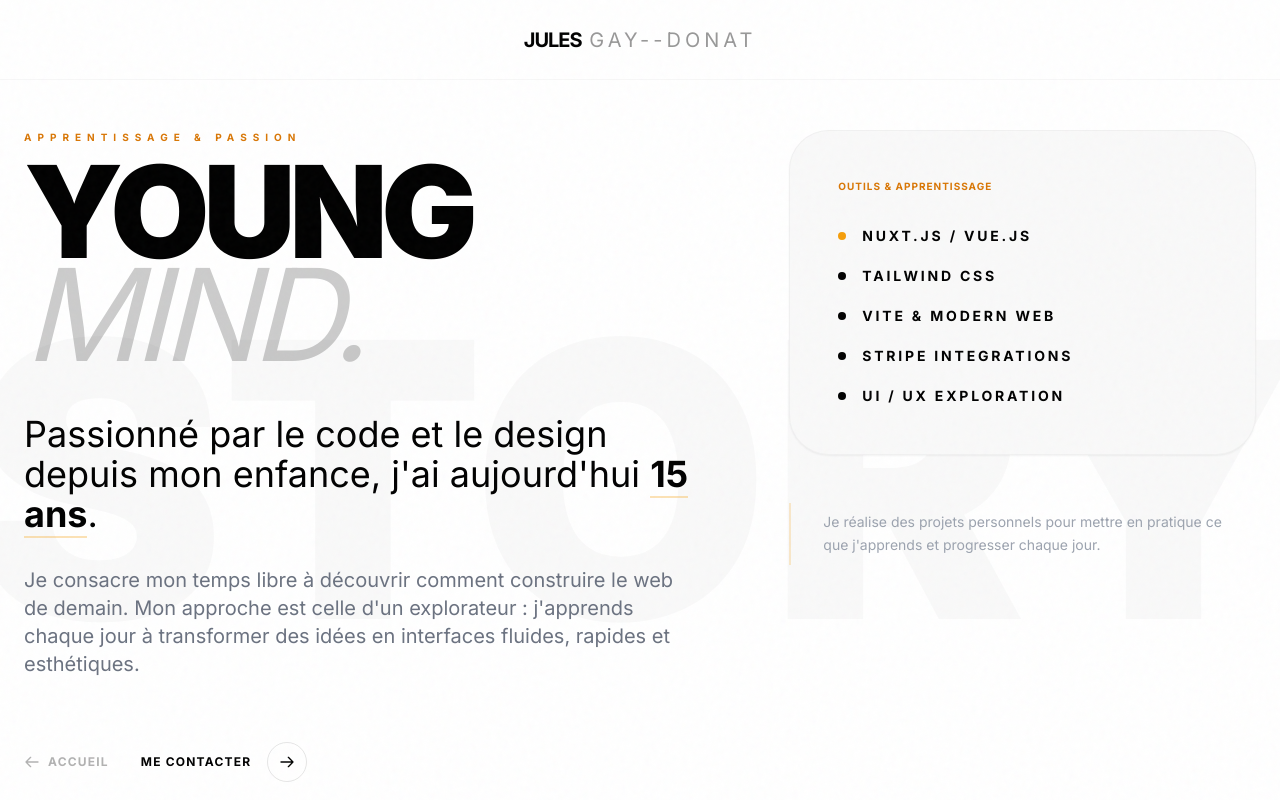
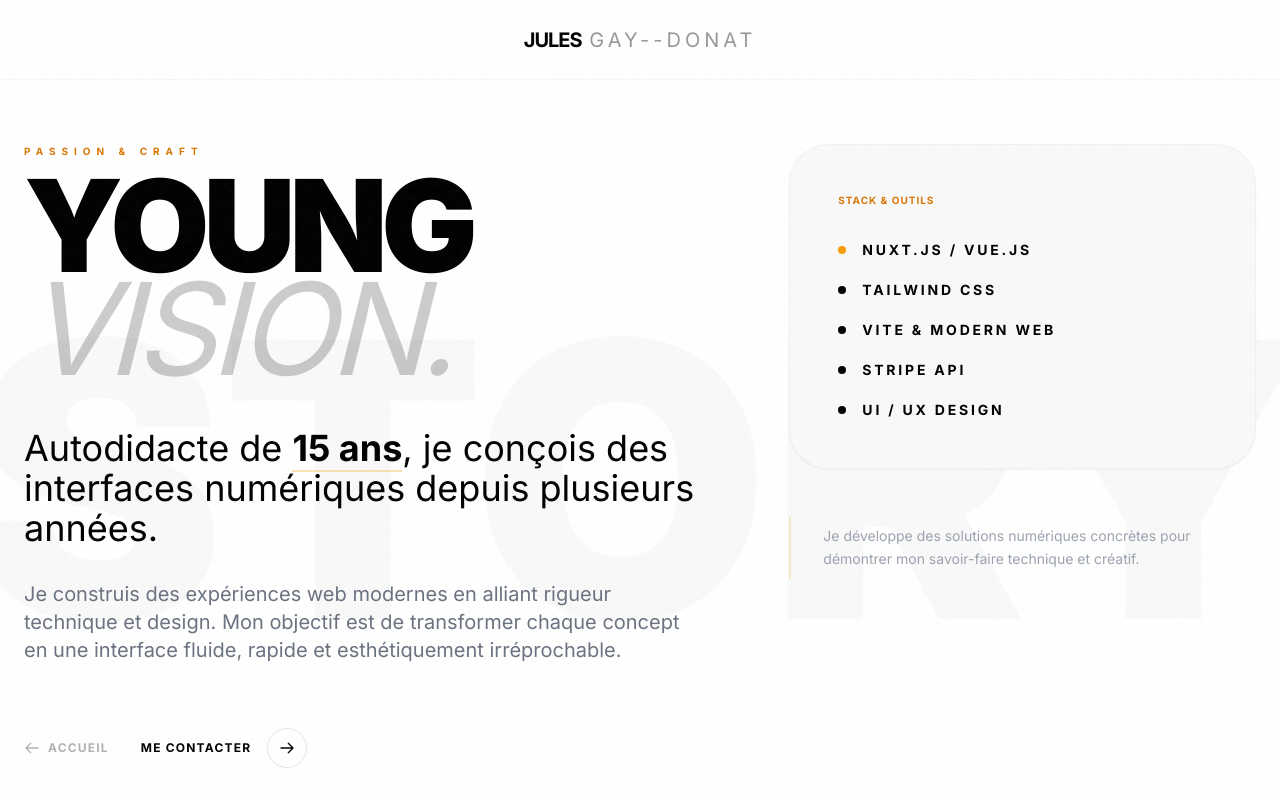
Before and after one commit to jules-gd-dev/showcase, a Nuxt app: page /about in a window 1280 px wide. Shown: the top 800 px of the page. Built offline with nearby package versions, Linux system fonts and the light colour scheme.

Commit message:
style: upgrade tone to experienced young developer

```diff
--- a/pages/about.vue
+++ b/pages/about.vue
@@ -21,32 +21,32 @@
               <div class="space-y-4">
                 <span
                   class="text-[10px] font-bold uppercase tracking-[0.6em] text-amber-600 block anim-fade-up"
-                  >Apprentissage & Passion</span
+                  >Passion & Craft</span
                 >
                 <h1
                   class="text-7xl md:text-[10vw] font-black leading-[0.8] tracking-tighter uppercase anim-reveal-index"
                 >
                   Young <br />
                   <span class="italic font-light opacity-20 text-black"
-                    >Mind.</span
+                    >Vision.</span
                   >
                 </h1>
               </div>
 
               <div class="space-y-8 anim-fade-up" style="animation-delay: 0.4s">
                 <p class="text-2xl md:text-4xl font-light leading-tight">
-                  Passionné par le code et le design depuis mon enfance, j'ai aujourd'hui
+                  Autodidacte de
                   <span
                     class="font-bold text-black border-b-2 border-amber-500/30"
                     >15 ans</span
-                  >.
+                  >, je conçois des interfaces numériques depuis plusieurs années.
                 </p>
                 <p
                   class="text-lg md:text-xl text-gray-500 leading-relaxed max-w-2xl"
                 >
-                  Je consacre mon temps libre à découvrir comment construire le web de demain.
-                  Mon approche est celle d'un explorateur : j'apprends chaque jour à transformer
-                  des idées en interfaces fluides, rapides et esthétiques.
+                  Je construis des expériences web modernes en alliant rigueur technique et design.
+                  Mon objectif est de transformer chaque concept en une interface fluide,
+                  rapide et esthétiquement irréprochable.
                 </p>
 
                 <div class="flex flex-wrap gap-8 items-center pt-8">
@@ -109,7 +109,7 @@
                   <h3
                     class="text-[10px] font-bold uppercase tracking-widest text-amber-600 mb-8"
                   >
-                    Outils & Apprentissage
+                    Stack & Outils
                   </h3>
                   <ul
                     class="space-y-5 text-sm font-bold uppercase tracking-[0.2em] text-black"
@@ -128,18 +128,18 @@
                     </li>
                     <li class="flex items-center gap-4">
                       <span class="w-2 h-2 bg-black rounded-full"></span> Stripe
-                      Integrations
+                      API
                     </li>
                     <li class="flex items-center gap-4">
                       <span class="w-2 h-2 bg-black rounded-full"></span> UI /
-                      UX Exploration
+                      UX Design
                     </li>
                   </ul>
                 </div>
                 <div
                   class="px-8 text-gray-400 text-sm leading-relaxed border-l-2 border-amber-500/20 py-2"
                 >
-                  Je réalise des projets personnels pour mettre en pratique ce que j'apprends et progresser chaque jour.
+                  Je développe des solutions numériques concrètes pour démontrer mon savoir-faire technique et créatif.
                 </div>
               </div>
             </div>
--- a/pages/index.vue
+++ b/pages/index.vue
@@ -5,15 +5,15 @@
       <section class="min-h-[90svh] flex flex-col justify-center items-center text-center px-6 relative overflow-hidden bg-white">
         <div class="relative z-10 space-y-16 md:space-y-24 mt-10">
           <div class="space-y-6">
-            <span class="hero-sub text-[10px] font-bold uppercase tracking-[0.6em] opacity-30 block">Independent Learner & Developer — Jules GAY--DONAT</span>
+            <span class="hero-sub text-[10px] font-bold uppercase tracking-[0.6em] opacity-30 block">Independent Developer & UI Enthusiast — Jules GAY--DONAT</span>
             <h1 class="hero-title text-[15vw] md:text-[13vw] font-black leading-[0.75] tracking-tighter uppercase select-none text-black">
-              Creative<br><span class="italic font-light opacity-20 text-black">Student</span>
+              Creative<br><span class="italic font-light opacity-20 text-black">Mind.</span>
             </h1>
           </div>
 
           <div class="hero-desc flex flex-col items-center space-y-10">
             <p class="text-lg md:text-2xl font-light opacity-50 max-w-xl leading-relaxed text-black">
-              Je suis un <span class="font-bold text-black opacity-100">jeune passionné de 15 ans</span>, j'explore le monde du <span class="font-bold text-black opacity-100">développement web</span> à travers des interfaces soignées.
+              À 15 ans, je conçois des <span class="font-bold text-black opacity-100">expériences numériques</span> modernes en alliant rigueur technique et esthétique.
             </p>
           </div>
         </div>
@@ -26,7 +26,7 @@
       <!-- PROJECTS -->
       <section id="work" class="py-32 bg-[#FBFBFB] relative z-10">
         <div class="container mx-auto px-6">
-          <h2 class="text-sm font-bold uppercase tracking-[0.4em] opacity-20 mb-20 text-center">Projets & Expérimentations</h2>
+          <h2 class="text-sm font-bold uppercase tracking-[0.4em] opacity-20 mb-20 text-center">Portfolio & Travaux de Démo</h2>
           <div class="grid grid-cols-1 lg:grid-cols-2 gap-x-20 gap-y-40 md:gap-y-64">
             <div v-for="(site, i) in sites" :key="site.id"
                  class="project-card group relative"
@@ -38,7 +38,7 @@
                     <img :src="site.imageUrl" class="project-img w-full h-full object-cover grayscale group-hover:grayscale-0 group-hover:scale-110 transition-all duration-1000" :alt="`Aperçu du site ${site.title}`" width="1000" height="625" loading="lazy">
                   </div>
                   <div class="absolute inset-0 bg-black/40 opacity-0 group-hover:opacity-100 transition-opacity duration-500 flex items-center justify-center pointer-events-none text-white font-bold uppercase text-[10px] tracking-widest">
-                    Découvrir le projet
+                    Explorer la démo
                   </div>
                 </div>
                 <div class="space-y-4 px-4 text-left">
@@ -62,8 +62,8 @@
             <div class="absolute top-0 left-1/2 -translate-x-1/2 w-full h-full bg-[radial-gradient(circle_at_50%_0%,_rgba(255,255,255,0.05)_0%,_transparent_70%)] pointer-events-none"></div>
             <div class="relative z-10 space-y-10 md:space-y-16 w-full flex flex-col items-center">
               <div class="space-y-4">
-                <span class="text-[10px] font-bold uppercase tracking-[0.6em] text-amber-500/60 block font-sans">Let's connect</span>
-                <h2 class="text-4xl md:text-[7vw] font-bold tracking-tighter leading-none uppercase italic text-white text-center">Envie d'<br> <span class="opacity-30 text-white">échanger ?</span></h2>
+                <span class="text-[10px] font-bold uppercase tracking-[0.6em] text-amber-500/60 block font-sans">Ready to start?</span>
+                <h2 class="text-4xl md:text-[7vw] font-bold tracking-tighter leading-none uppercase italic text-white text-center">Un projet <br> <span class="opacity-30 text-white">en tête ?</span></h2>
               </div>
               <div class="h-px w-16 md:w-24 bg-white/20 mx-auto"></div>
               <div class="space-y-12 flex flex-col items-center">
@@ -91,10 +91,10 @@
 import { onMounted } from 'vue';
 
 useSeoMeta({
-  title: 'Jules GAY--DONAT | Apprenti Développeur & Passionné de Design',
+  title: 'Jules GAY--DONAT | Développeur Créatif & Digital Architect',
   ogTitle: 'Jules GAY--DONAT | Creative Developer',
-  description: 'Jeune passionné de 15 ans, j\'explore le développement web et le design UX/UI.',
-  ogDescription: 'Parcours d\'apprentissage et projets numériques.',
+  description: 'Développeur de 15 ans spécialisé dans la création d\'interfaces web haute-fidélité.',
+  ogDescription: 'Interfaces haute-fidélité & Code moderne.',
   ogImage: 'https://jules.tytarif.com/og-image.jpg',
   twitterCard: 'summary_large_image',
 })
@@ -108,7 +108,7 @@ useHead({
         "@context": "https://schema.org",
         "@type": "Person",
         "name": "Jules GAY--DONAT",
-        "jobTitle": "Apprenti Développeur",
+        "jobTitle": "Développeur Créatif",
         "url": "https://jules.tytarif.com",
         "address": {
           "@type": "PostalAddress",
@@ -129,12 +129,12 @@ useHead({
 })
 
 const sites = [
-  { id: 'bakery', title: 'Le Pain Doré', description: "Un projet d'exploration autour de l'e-commerce boulanger.", url: '/sites/bakery', category: 'Exploration', imageUrl: 'https://images.unsplash.com/photo-1509440159596-0249088772ff?q=80&w=1000' },
-  { id: 'wine-seller', title: 'Le Cepage Noble', description: "Interprétation d'un site viticole haut de gamme.", url: '/sites/wine-seller', category: 'Design', imageUrl: 'https://images.unsplash.com/photo-1510812431401-41d2bd2722f3?q=80&w=1000' },
-  { id: 'sports-club', title: 'Energie Vitale', description: "Ma vision d'un site de fitness dynamique.", url: '/sites/sports-club', category: 'Démo', imageUrl: 'https://images.unsplash.com/photo-1534438327276-14e5300c3a48?q=80&w=1000' },
+  { id: 'bakery', title: 'Le Pain Doré', description: "Démonstration d'une plateforme e-commerce boulanger complète.", url: '/sites/bakery', category: 'E-commerce', imageUrl: 'https://images.unsplash.com/photo-1509440159596-0249088772ff?q=80&w=1000' },
+  { id: 'wine-seller', title: 'Le Cepage Noble', description: "Site vitrine haut de gamme pour un domaine viticole.", url: '/sites/wine-seller', category: 'Luxe', imageUrl: 'https://images.unsplash.com/photo-1510812431401-41d2bd2722f3?q=80&w=1000' },
+  { id: 'sports-club', title: 'Energie Vitale', description: "Interface dynamique pour un club de fitness moderne.", url: '/sites/sports-club', category: 'Fitness', imageUrl: 'https://images.unsplash.com/photo-1534438327276-14e5300c3a48?q=80&w=1000' },
   { id: 'florist', title: 'Aux Bouquets du Bonheur', description: "Minimalisme floral et poésie numérique.", url: '/sites/florist', category: 'Art floral', imageUrl: 'https://images.unsplash.com/photo-1526047932273-341f2a7631f9?q=80&w=1000' },
-  { id: 'cafe', title: 'Le Grain Torréfié', description: "Une pause urbaine retranscrite en pixels.", url: '/sites/cafe', category: 'Style', imageUrl: 'https://images.unsplash.com/photo-1495474472287-4d71bcdd2085?q=80&w=1000' },
-  { id: 'association', title: 'Entraide & Avenir', description: "Le design au service de l'humain.", url: '/sites/association', category: 'Social', imageUrl: 'https://images.unsplash.com/photo-1593113598332-cd288d649433?q=80&w=1000' },
+  { id: 'cafe', title: 'Le Grain Torréfié', description: "L'art de la pause urbaine retranscrit en pixels.", url: '/sites/cafe', category: 'Style', imageUrl: 'https://images.unsplash.com/photo-1495474472287-4d71bcdd2085?q=80&w=1000' },
+  { id: 'association', title: 'Entraide & Avenir', description: "L'humain au cœur du lien social par le design.", url: '/sites/association', category: 'Social', imageUrl: 'https://images.unsplash.com/photo-1593113598332-cd288d649433?q=80&w=1000' },
 ];
 
 onMounted(async () => {
```
Also changed, not shown: nuxt.config.ts (+8 -8 lines).
